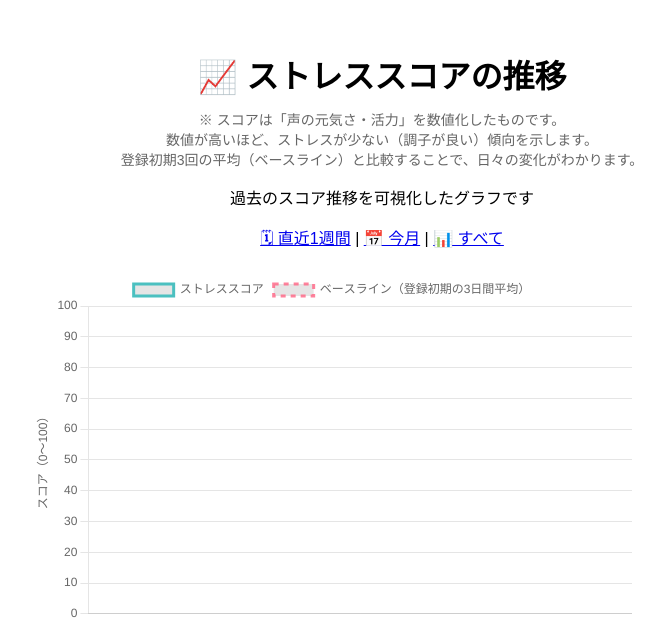
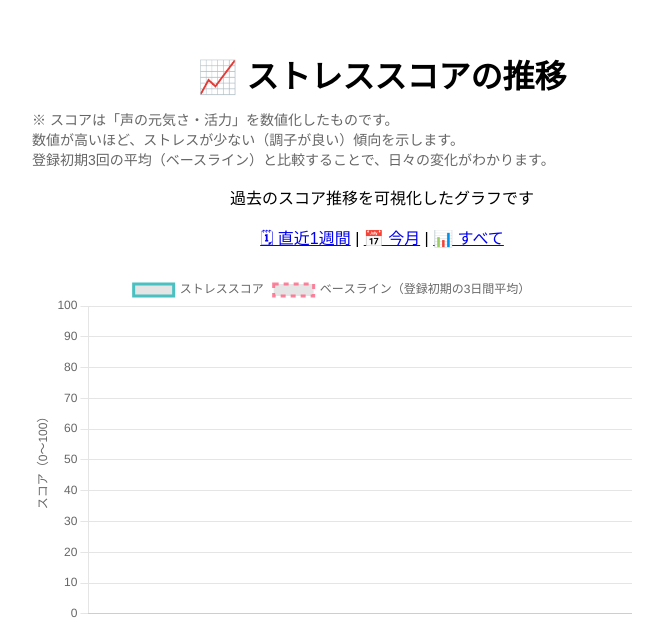
Before and after one commit to mojitap/koekarte_app, a Flask app: page /result in a window 1280 px wide. Shown: the top 623 px of the page, without its empty margins (258-923 px from the left). Run offline with Flask 3, Linux system fonts and the light colour scheme; the visitor is signed in with stand-in values (Sample User, id 1); data that the repository does not hold is empty.

Commit message:
Update result.html

```diff
--- a/templates/result.html
+++ b/templates/result.html
@@ -29,7 +29,7 @@
 <body>
     <h1>📈 ストレススコアの推移</h1>
 
-    <p style="font-size: 14px; color: #666; margin-top: -10px;">
+    <p style="font-size: 14px; color: #666; margin-top: -10px; text-align: left;">
         ※ スコアは「声の元気さ・活力」を数値化したものです。<br>
         数値が高いほど、ストレスが少ない（調子が良い）傾向を示します。<br>
         登録初期3回の平均（ベースライン）と比較することで、日々の変化がわかります。
```
